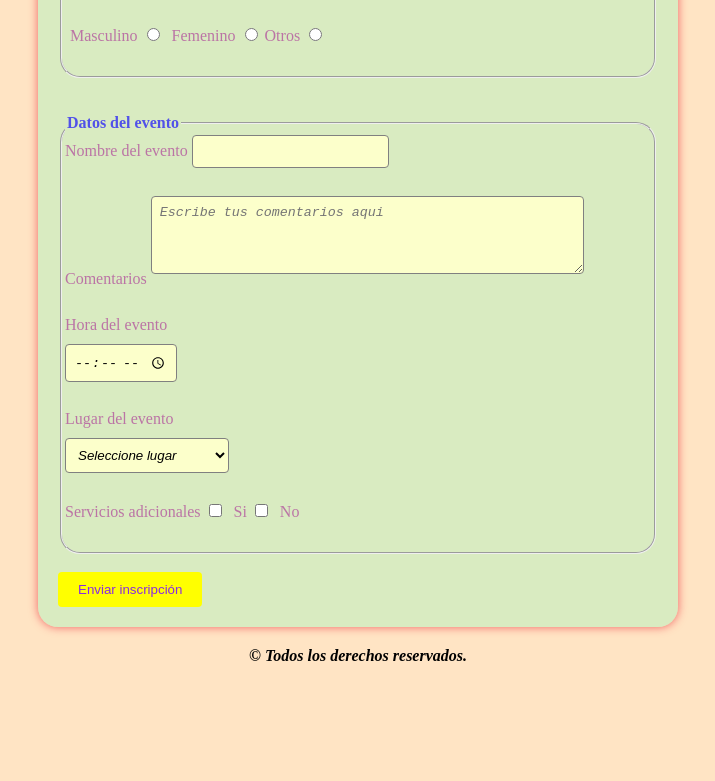
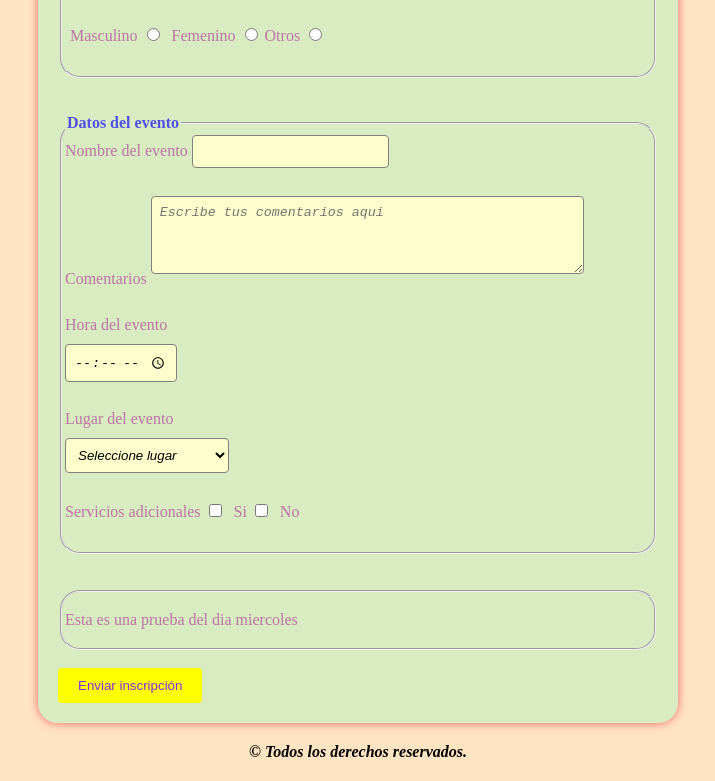
Before and after one commit to ldarkrai/7session, a plain HTML site: page index.html in a window 1280 px wide. Shown: the part 390-1171 px from the top of the page, without its empty margins (282-997 px from the left). Before the commit the page ends 1075 px from the top, so only its background shows below. Drawn offline with Linux system fonts and the light colour scheme.

Commit message:
Miercoles

```diff
--- a/index.html
+++ b/index.html
@@ -58,6 +58,10 @@
 			<br><br>
 
 		</fieldset>
+		<br><br>
+		<fieldset>
+			<p>Esta es una prueba del dia miercoles</p>
+		</fieldset>
 		<br>
 		<button type="submit">Enviar inscripción</button>
 	</form>
```
